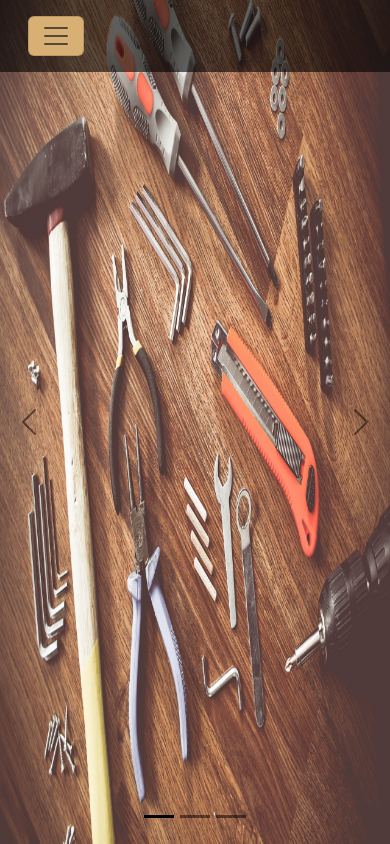
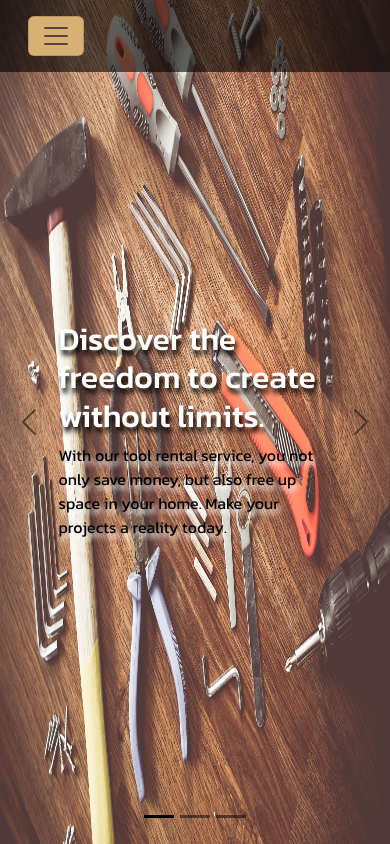
Before and after one commit to CristhianDavid0207/Machine-Spot, a website: page index.html in a window 390 px wide. Drawn offline with nearby package versions, Linux system fonts and the light colour scheme.

Commit message:
Agregando texto al home

```diff
--- a/CSS/home.css
+++ b/CSS/home.css
@@ -131,11 +131,48 @@ body, html { /* Quitando margenes predeterminadas a la pagina */
 
 .carousel-inner {
     height: 100vh;
+    justify-content: center;
 }
 
 .carousel-inner img{
     height: 100vh;
     width: 100vh;
+}
+
+.carousel-inner .carousel-caption {
+    top: 300px;
+    text-align: left;
+}
+
+.carousel-caption h2 {
+    color: #fff;
+    font-size: 3rem;
+    font-family: "Kanit", sans-serif;
+    text-shadow: 2px 5px 5px black;
+}
+
+.carousel-caption p {
+    color: #000;
+    font-size: 2rem;
+    font-family: "Kanit", sans-serif;
+    text-shadow: 2px 5px 5px white;
+}
+
+@media screen and (max-width: 767px) {
+    .carousel-caption h2 {
+        color: #fff;
+        font-size: 2rem;
+        font-family: "Kanit", sans-serif;
+        text-shadow: 2px 5px 5px black;
+    }
+
+    .carousel-caption p {
+        color: #000;
+        font-size: 1rem;
+        font-family: "Kanit", sans-serif;
+        text-shadow: 2px 5px 5px white;
+    }
+
 }
 
 
--- a/index.html
+++ b/index.html
@@ -70,14 +70,26 @@
       <button type="button" data-bs-target="#carouselExampleDark" data-bs-slide-to="2" aria-label="Slide 3"></button>
     </div>
     <div class="carousel-inner">
-      <div class="carousel-item active" data-bs-interval="7000">
+      <div class="carousel-item active" data-bs-interval="7000000">
         <img src="./img/backgraund1.jpg" class="d-block w-100" alt="...">
+        <div class="carousel-caption">
+          <h2>Discover the freedom to create without limits.</h5>
+          <p>With our tool rental service, you not only save money, but also free up space in your home. Make your projects a reality today.</p>
+        </div>
       </div>
       <div class="carousel-item" data-bs-interval="7000">
         <img src="./img/background2.jpg" class="d-block w-100" alt="...">
+        <div class="carousel-caption">
+          <h2>Need a specific tool for your next project? </h5>
+          <p>Don't spend more than necessary. At Machine Spot, we offer you a complete catalog of ready-to-rent tools. Explore, choose and carry out your ideas without complications. </p>
+        </div>
       </div>
       <div class="carousel-item">
         <img src="./img/background3.jpg" class="d-block w-100" alt="...">
+        <div class="carousel-caption">
+          <h2>The power of innovation is in your hands.</h5>
+          <p>With our wide range of tools and machinery, every project becomes an opportunity to explore, learn and create. Rent, experiment and enjoy the process.</p>
+        </div>
       </div>
     </div>
     <button class="carousel-control-prev" type="button" data-bs-target="#carouselExampleInterval" data-bs-slide="prev">
```
